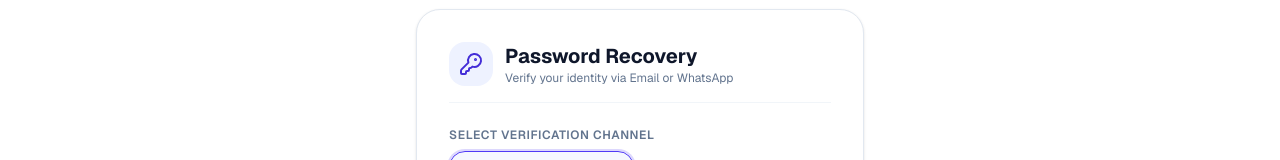
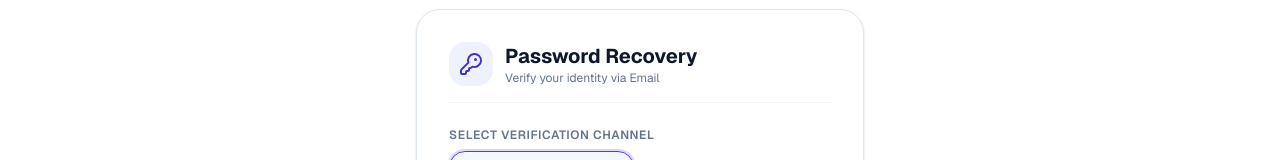
Before and after one commit to skmasum98/docdir, a Next.js app: page /forgot-password in a window 1280 px wide. Shown: the part 152-312 px from the top of the page. Built offline with nearby package versions, Linux system fonts and the light colour scheme; no server answers.

Commit message:
Update page.tsx

```diff
--- a/src/app/forgot-password/page.tsx
+++ b/src/app/forgot-password/page.tsx
@@ -27,7 +27,7 @@
             </div>
             <div>
               <h1 className="text-xl font-bold text-slate-900">Password Recovery</h1>
-              <p className="text-xs text-slate-500">Verify your identity via Email or WhatsApp</p>
+              <p className="text-xs text-slate-500">Verify your identity via Email </p>
             </div>
           </div>
 
```
